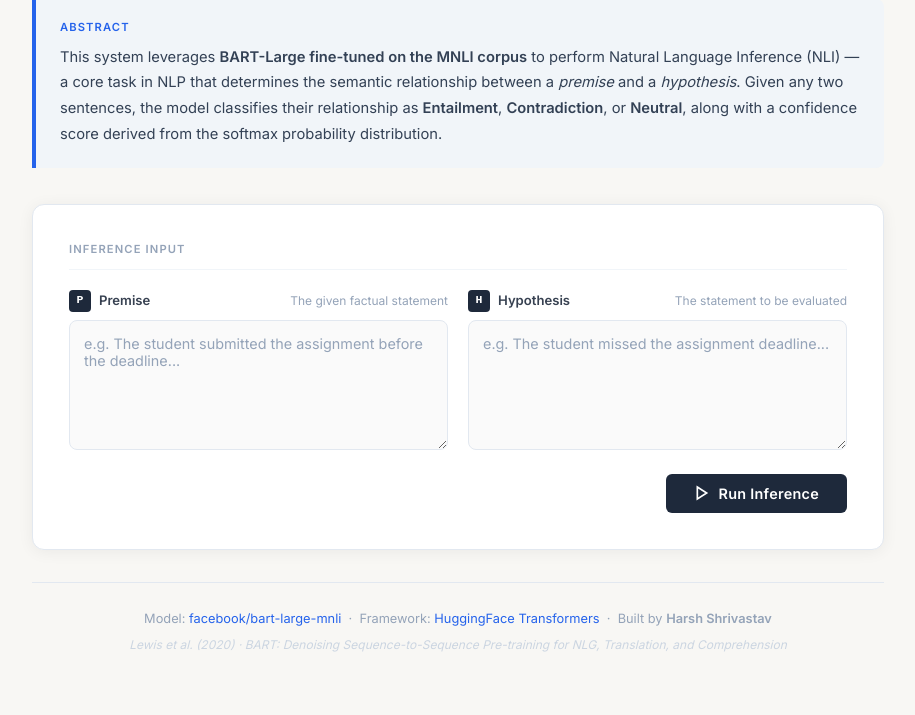
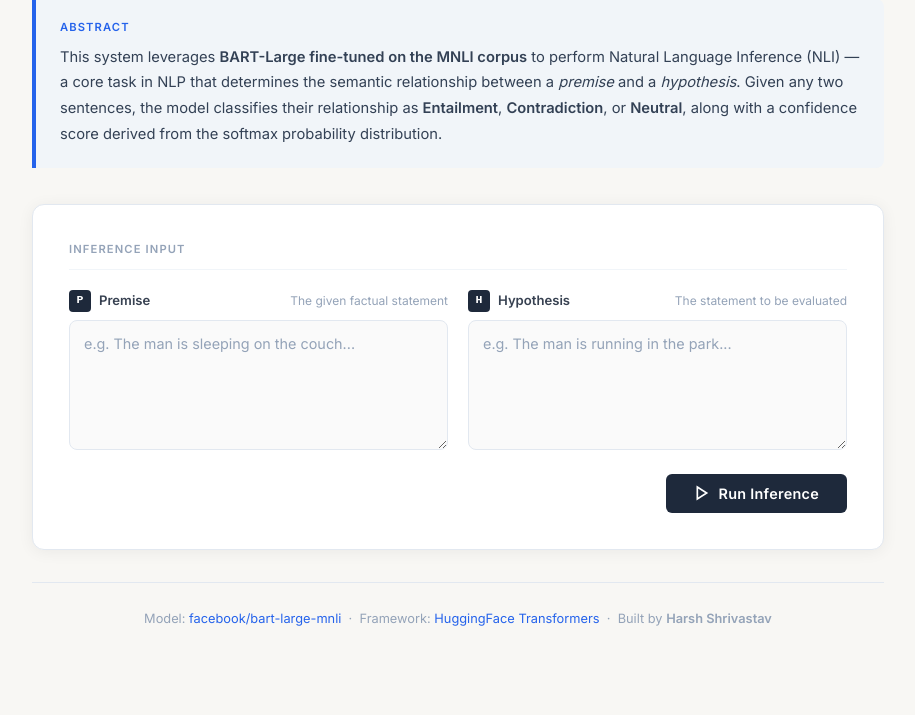
Before and after one commit to harshshrivastav-beep/nli-contradiction-detection, a Flask app: page / in a window 1280 px wide. Shown: the part 275-990 px from the top of the page, without its empty margins (182-1097 px from the left). After the commit the page ends 901 px from the top, so only its background shows below. Run offline with Flask 3, Linux system fonts and the light colour scheme.

Commit message:
Update placeholders in textareas and remove citation

```diff
--- a/templates/index.html
+++ b/templates/index.html
@@ -67,7 +67,7 @@
                     </label>
                     <textarea
                         name="premise"
-                        placeholder="e.g. The student submitted the assignment before the deadline..."
+                        placeholder="e.g. The man is sleeping on the couch..."
                         required>{{ premise }}</textarea>
                 </div>
 
@@ -79,7 +79,7 @@
                     </label>
                     <textarea
                         name="hypothesis"
-                        placeholder="e.g. The student missed the assignment deadline..."
+                        placeholder="e.g. The man is running in the park..."
                         required>{{ hypothesis }}</textarea>
                 </div>
             </div>
@@ -152,7 +152,6 @@
             &nbsp;·&nbsp;
             Built by <strong>Harsh Shrivastav</strong>
         </p>
-        <p class="footer-cite">Lewis et al. (2020) · BART: Denoising Sequence-to-Sequence Pre-training for NLG, Translation, and Comprehension</p>
     </footer>
 
 </div>
```
